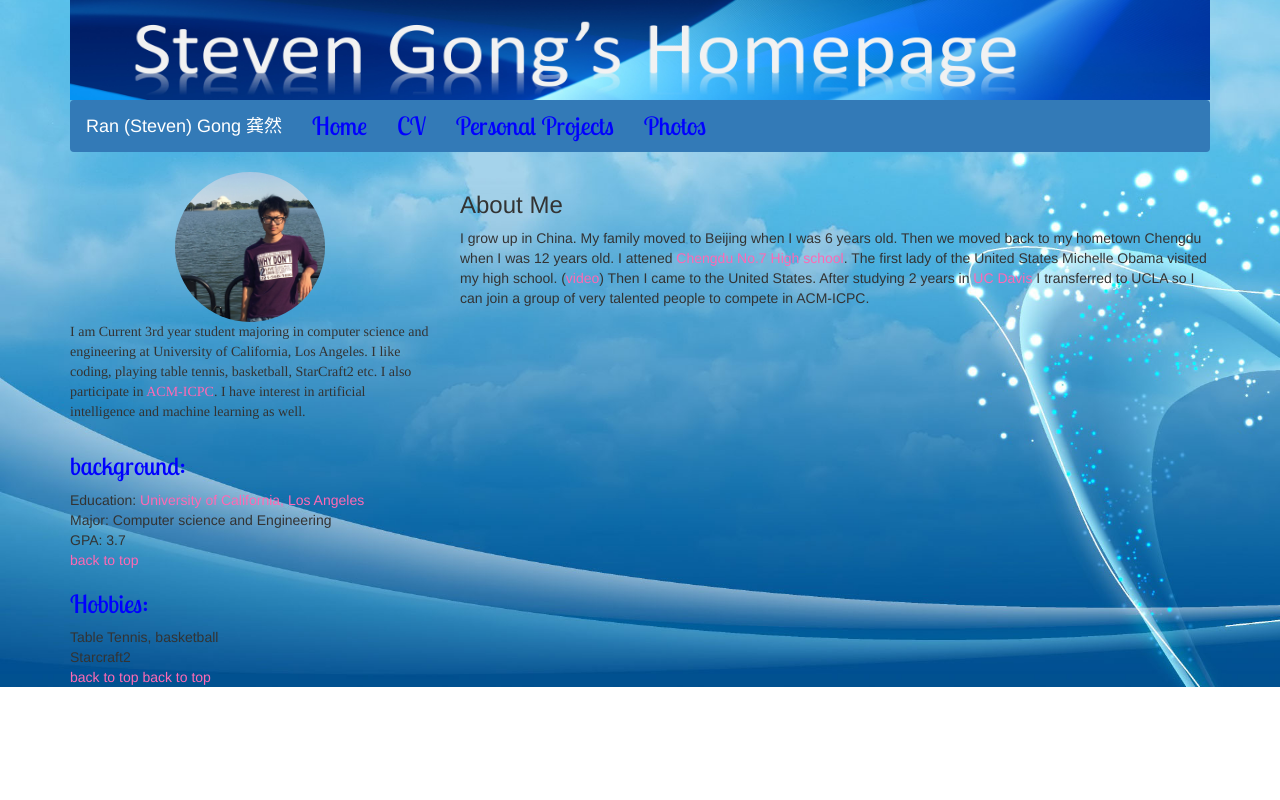
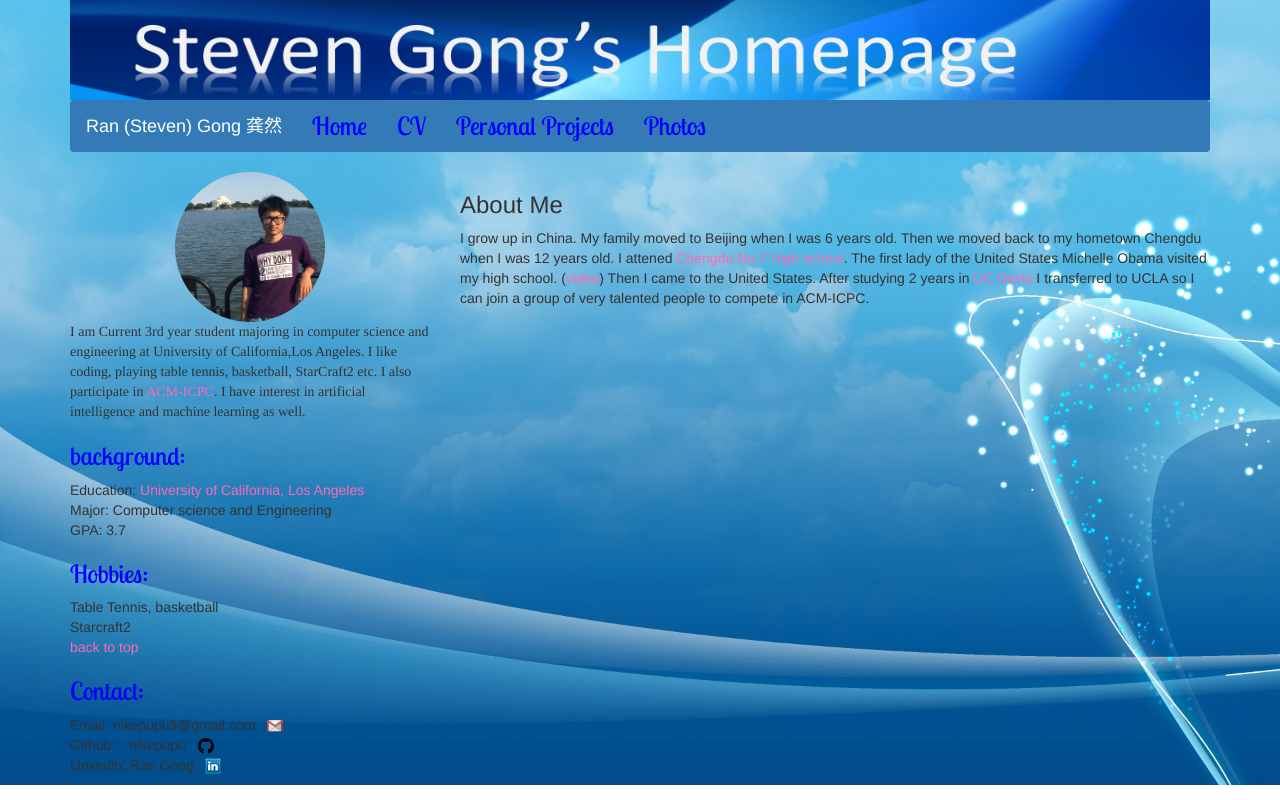
Before and after one commit to nikepupu/nikepupu.github.io, a plain HTML site: page index.html in a window 1280 px wide. Drawn offline with nearby package versions, Linux system fonts and the light colour scheme.

Commit message:
add contact info

```diff
--- a/index.html
+++ b/index.html
@@ -28,7 +28,7 @@
 						<span class="navbar-brand" > Ran (Steven) Gong 龚然 </span>
 					</div>
 					<ul class = "nav navbar-nav">
-						<li class = "nav-item active"> <a href='#home'  class="nav-link subheader" > Home  </a>  </li>
+						<li class = "nav-item active"> <a href='index.html'  class="nav-link subheader" > Home  </a>  </li>
 						<li class="nav-item"> <a href="CV.html" class="nav-link subheader"> CV </a> </li>
 						<li class="nav-item"> <a href="#personal_projects" class="nav-link subheader"> Personal Projects </a>  </li>
 						<li class="nav-item"> <a href="#photos" class="nav-link subheader">Photos </a> </li>
@@ -37,12 +37,32 @@
 		</nav>
 
 
-		<div class="row"> <!--this is the left part of the website  -->
-			<div class="col-md-4">
-				<div >
-					<img src='img/personalPhoto.jpg' height="150" width="150" class="img-circle" id="introPhoto" >
-				</div>
-				<p id="briefIntro"> I am Current 3rd year student majoring in computer science and engineering at University of California, Los Angeles. I like coding, playing table tennis, basketball, StarCraft2 etc. I also participate in <a href="https://icpc.baylor.edu/" target="_blank">ACM-ICPC</a>.  I have interest in artificial intelligence and machine learning as well. </p>
+		<div class="row">
+			<div class="col-md-4"> <!--this is the left part of the website  -->
+				<img src='img/personalPhoto.jpg' height="150" width="150" class="img-circle" id="introPhoto" >
+
+				<p id="briefIntro"> I am Current 3rd year student majoring in computer science and engineering at University of California,Los Angeles. I like coding, playing table tennis, basketball, StarCraft2 etc. I also participate in <a href="https://icpc.baylor.edu/" target="_blank">ACM-ICPC</a>.  I have interest in artificial intelligence and machine learning as well. </p>
+
+
+				<h2 id="background" class = "subheader"> background: </h2>
+				<p>Education: <a href="https://www.ucla.edu" target="_blank">University of California, Los Angeles </a> <br>
+			 	Major: Computer science and Engineering <br>
+			 	GPA: 3.7 <p>
+
+
+			 	<h2 id="hobbies" class = "subheader"> Hobbies: </h2>
+			 	<p>Table Tennis, basketball <br>
+			 	Starcraft2 <br>
+			 	<a id="hobbies" href="#myHeader"> back to top </a> </p>
+
+			 	<h2 id="contact" class="subheader"> Contact: </h2>
+			 	<p>Email:  nikepupu9@gmail.com &nbsp;  <a href="mailto:nikepupu9@gmail.com"> <img src="img/gmail.png"></a> <br>
+			 	Github： nikepupu &nbsp; <a href="https://github.com/nikepupu" target="_blank"> <img src="img/github.png"> </a><br>
+			 	Linkedin: Ran Gong &nbsp; <a href="https://www.linkedin.com/in/ran-gong-85089574" target="_blank"> <img src="img/linkedin.png"> </a>
+
+			 	 </p>
+
+
 			</div>
 
 			<div class="col-md-8"> <!-- content part of the page -->
@@ -51,19 +71,8 @@
 			</div>
 		</div>
 
-			 <h2 id="background" class = "subheader"> background: </h2>
-			 Education: <a href="https://www.ucla.edu" target="_blank">University of California, Los Angeles </a> <br>
-			 Major: Computer science and Engineering <br>
-			 GPA: 3.7 <br>
-			 <a href="#myHeader"> back to top </a>
 
-			 	<h2 id="hobbies" class = "subheader"> Hobbies: </h2>
-			 	Table Tennis, basketball <br>
-			 	Starcraft2 <br>
-			 	<a id="hobbies"> back to top </a>
-			 	<a href="#myHeader"> back to top </a>
 
-		</div>
 
 	</div> <!-- entire container -->
 	</div> <!-- background photo -->
```
Also changed, not shown: img/GitHub-Mark-32px.png (added), img/GitHub-Mark-Light-64px.png (added), img/github.png (added), img/gmail.png (added), img/linkedin.png (added).
